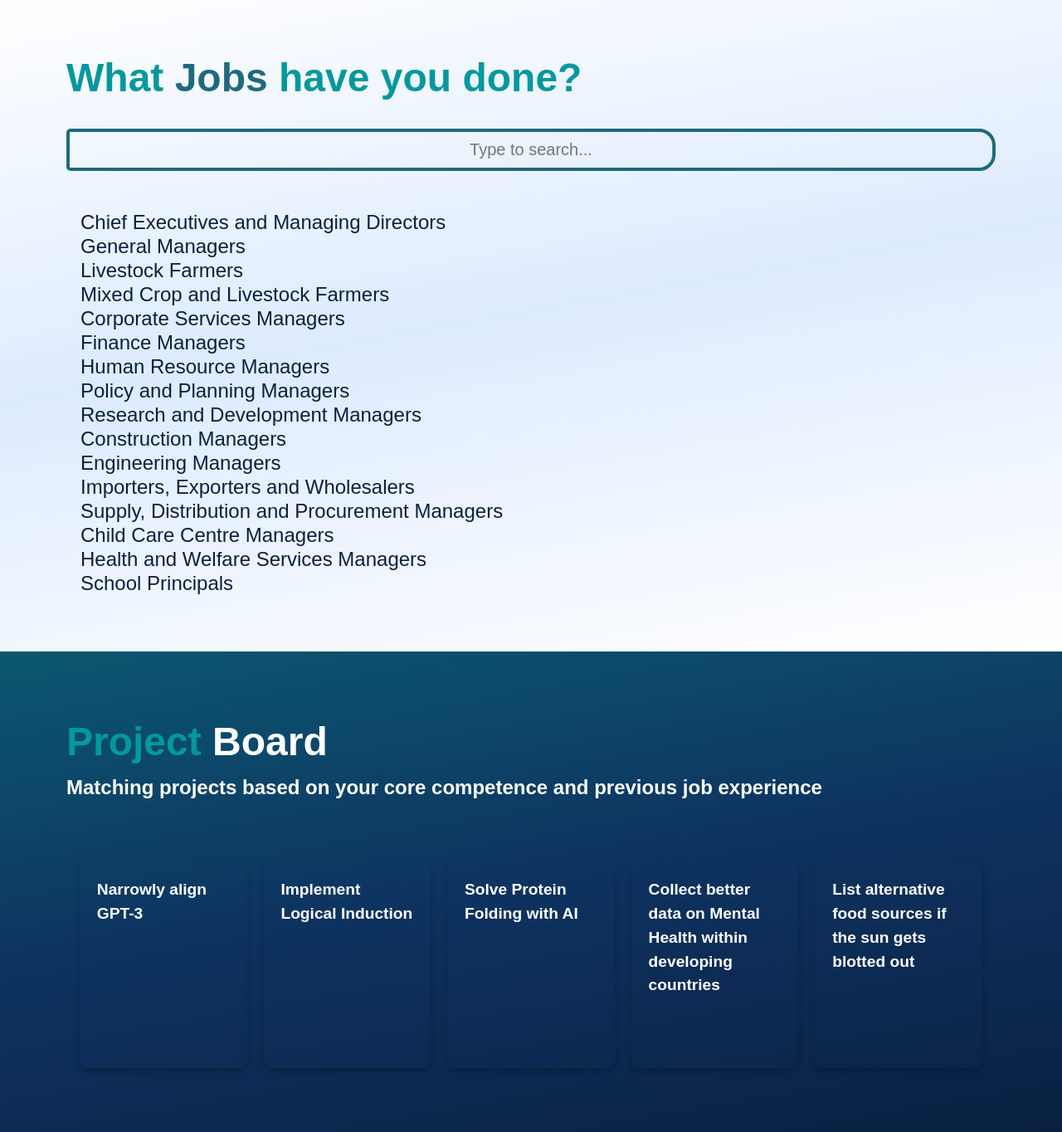
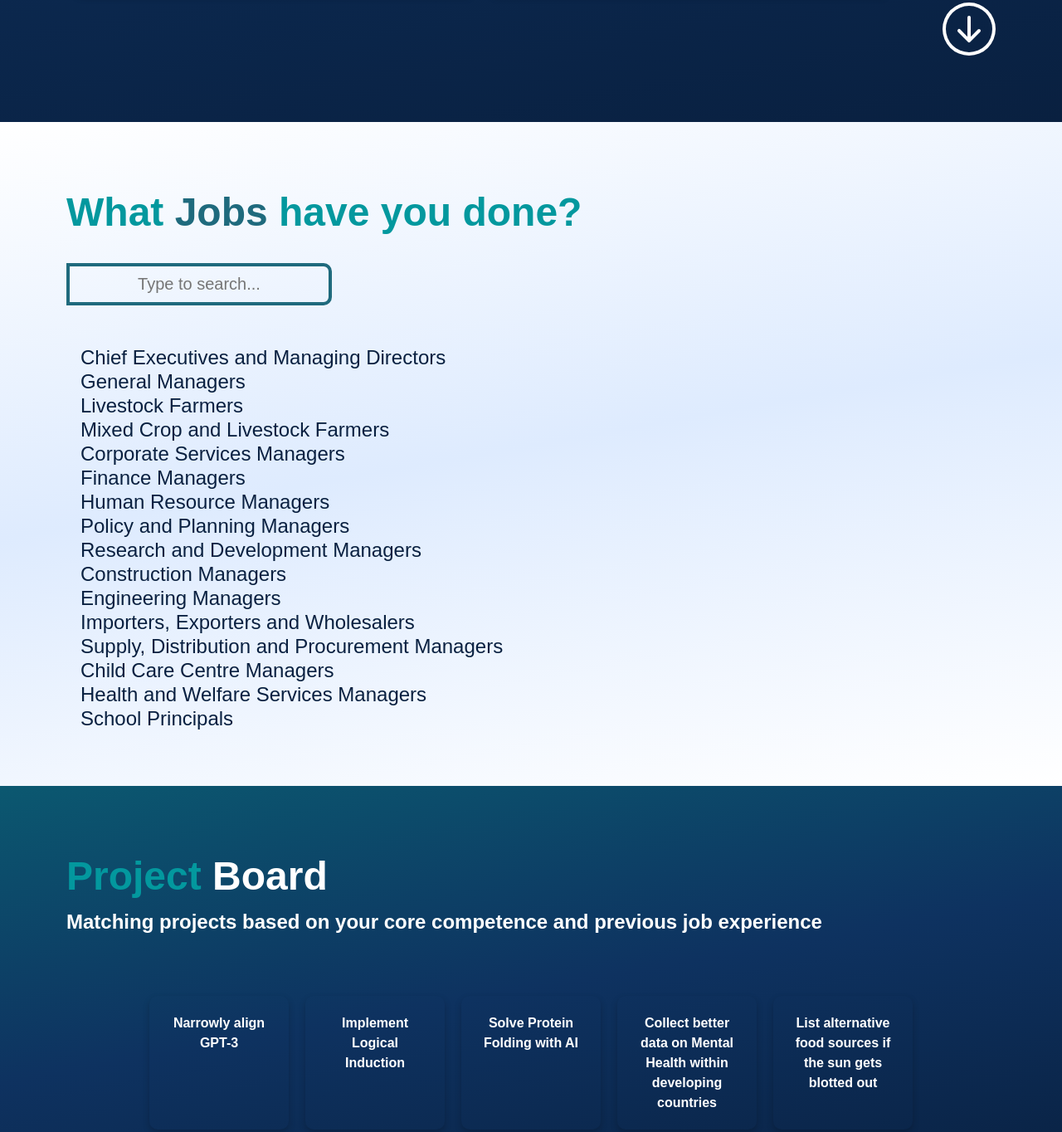
Before and after one commit to CutieMath/govHackProject, a website built with webpack: page src/index.html in a window 1280 px wide. Shown: the part 2135-3499 px from the top of the page at 83% size. Built offline with nearby package versions, Linux system fonts and the light colour scheme; files whose address does not match are found by name.

Commit message:
fixed input bars

```diff
--- a/src/style.css
+++ b/src/style.css
@@ -104,6 +104,8 @@ body {
 * Competency section
 *****************
 */
+
+
 #competency-section {
   background: rgb(11,88,112);
   background: linear-gradient(170deg, rgba(11,88,112,1) 0%, rgba(14,50,96,1) 49%, rgba(9,32,64,1) 100%);
@@ -118,13 +120,17 @@ body {
   flex-wrap: wrap;
 }
 
+input{
+  max-width: 20rem;
+}
+
 .competency {
   margin: 10px;
   padding: 1.3rem;
   box-shadow: 0 4px 8px 0 rgba(0,0,0,0.2);
   transition: 0.3s;
   border-radius: 10px;
-  width: 30%;
+  width: 30rem;
 }
 
 .competency-title{
@@ -180,11 +186,11 @@ body {
 .input-search{
   text-align: center;
   height: 51px;
-  width: 100%;
+  width: 20rem;
   outline: none;
   cursor: pointer;
   border: 4px solid #1F6A7D;
-  border-radius: 5px 20px 20px 5px ;
+  border-radius: 0 10px 10px 0 ;
   border-left: none;
   background: none;
   font-size: 20px;
@@ -270,19 +276,9 @@ div.job-selection:hover{
   box-shadow: 0 4px 8px 0 rgba(0,0,0,0.2);
   transition: 0.3s;
   border-radius: 10px;
-  width: 18%;
-  height: 250px;
-  text-align: left;
-  font-weight: 700;
-  font-size: 1.2rem;
-  color: white;
-}
-
-.project-multiplier{
-  position: absolute;
-  bottom: 0;
-  left: 2;
-  color: #9dd9dd;
+  width: 15%;
+  text-align: center;
+  font-weight: bold;
 }
 
 .project:hover {
@@ -337,7 +333,7 @@ div.job-selection:hover{
   box-shadow: 0 4px 8px 0 rgba(0,0,0,0.2);
   transition: 0.3s;
   border-radius: 10px;
-  width: 300px;
+  width: 20%;
   height: 250px;
   text-align: left;
   font-size: 1.2rem;
```
